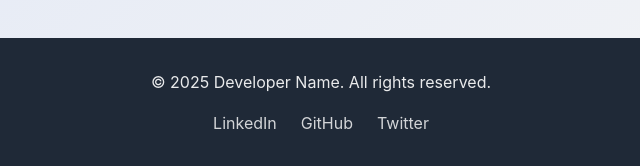
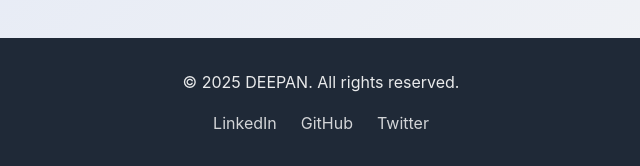
Before and after one commit to DEEPAN-ENGINEER/Ai_workshop, a plain HTML site: page index.html in a window 1280 px wide. Shown: the part 631-797 px from the top of the page, 319-959 px from the left. Drawn offline with Linux system fonts and the light colour scheme.

Commit message:
Fix HTML formatting and update footer copyright

```diff
--- a/index.html
+++ b/index.html
@@ -42,7 +42,7 @@
     <!-- Footer -->
     <footer>
         <div class="container footer-content">
-            <p>&copy; 2025 Developer Name. All rights reserved.</p>
+            <p>&copy; 2025 DEEPAN. All rights reserved.</p>
             <div class="social-links">
                 <!-- Placeholder for social icons -->
                 <a href="#">LinkedIn</a>
@@ -54,4 +54,5 @@
 
 </body>
 
+
 </html>
```
